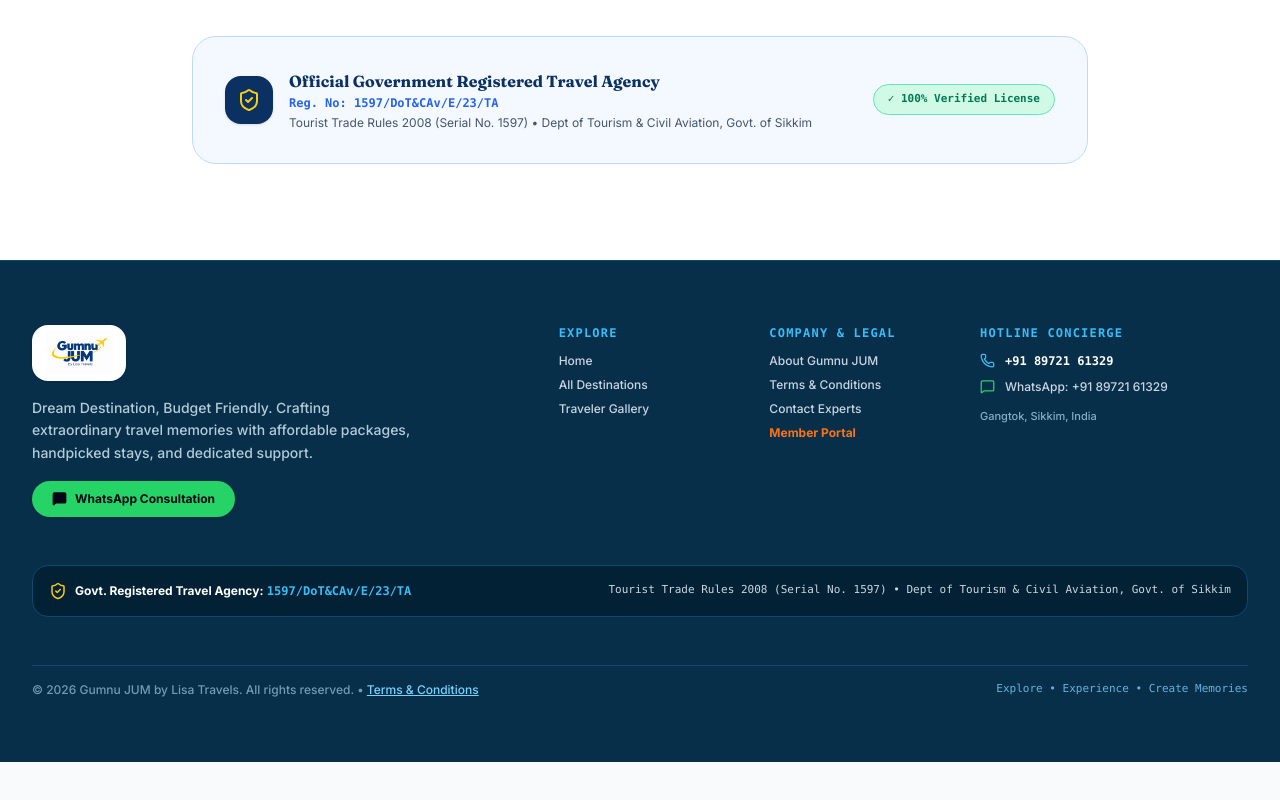
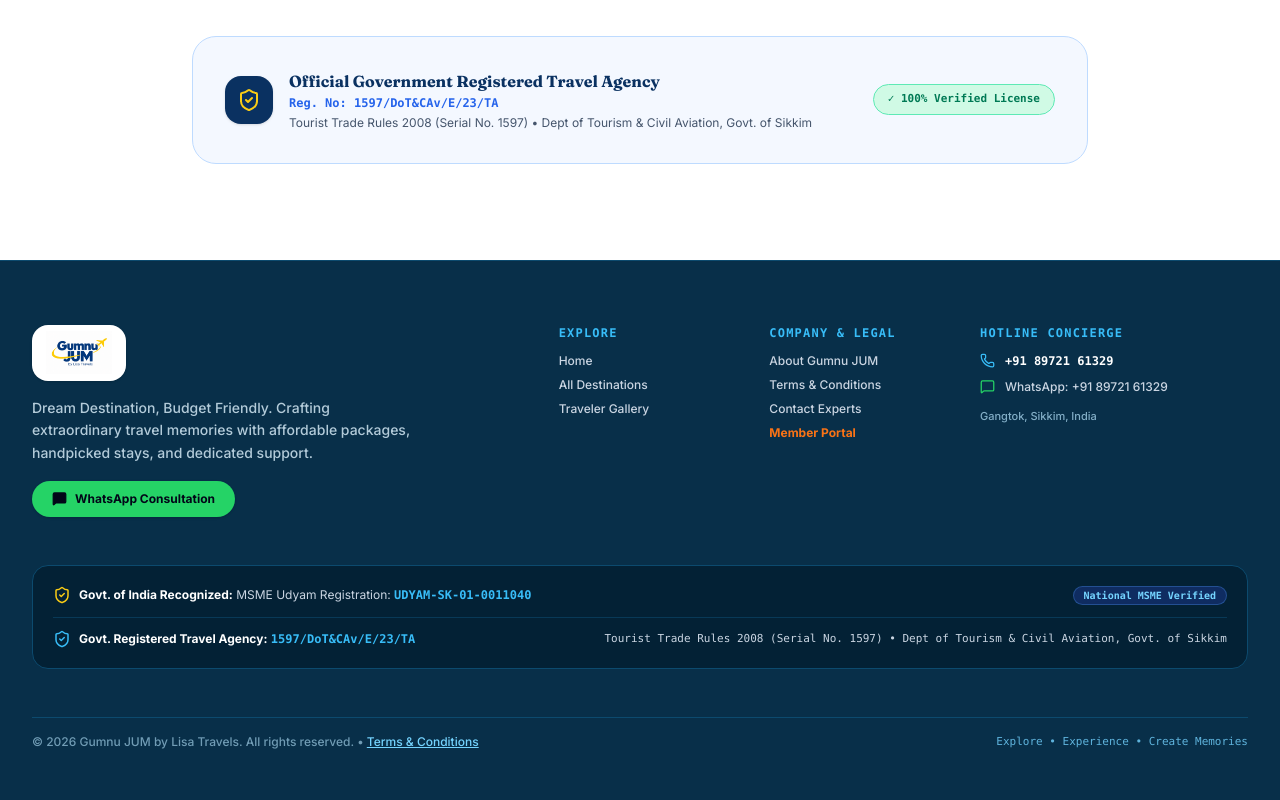
Before and after one commit to smilewithme-sodhu/TRAVEL-AGENCY, a React (Vite) app: page / in a window 1280 px wide. Shown: the part 6800-7600 px from the top of the page. Before the commit the page ends 7562 px from the top, so only its background shows below. Built offline with nearby package versions, Linux system fonts and the light colour scheme; no server answers; a web font is replaced by a local one.

Commit message:
Add Govt of India Recognized MSME Udyam Registration (UDYAM-SK-01-0011040) to footer and context

```diff
--- a/src/components/Footer.jsx
+++ b/src/components/Footer.jsx
@@ -1,6 +1,6 @@
 import React from 'react';
 import { useWanderlust } from '../context/WanderlustContext';
-import { Compass, MessageSquare, Phone, ShieldCheck } from 'lucide-react';
+import { MessageSquare, Phone, ShieldCheck } from 'lucide-react';
 import { useNavigate } from 'react-router-dom';
 
 export const Footer = () => {
@@ -93,10 +93,25 @@
 
         </div>
 
-        {/* Official Govt Registration Accreditation Strip */}
-        <div className="p-4 rounded-2xl bg-[#032135] border border-[#0C4A6E] flex flex-col sm:flex-row items-center justify-between gap-3 text-xs text-sky-200/90">
+        {/* Official Govt & MSME Accreditation Strip */}
+        <div className="p-4 sm:p-5 rounded-2xl bg-[#032135] border border-[#0C4A6E] space-y-3">
+          <div className="flex flex-col sm:flex-row items-center justify-between gap-3 text-xs text-sky-200/90 pb-3 border-b border-[#0C4A6E]/60">
             <div className="flex items-center gap-2 text-center sm:text-left">
               <ShieldCheck size={18} className="text-[#FACC15] shrink-0" />
+              <div>
+                <span className="font-bold text-white">Govt. of India Recognized:</span>{' '}
+                <span className="text-slate-300">MSME Udyam Registration:</span>{' '}
+                <span className="font-mono font-semibold text-[#38BDF8]">UDYAM-SK-01-0011040</span>
+              </div>
+            </div>
+            <div className="inline-flex items-center gap-1.5 px-2.5 py-0.5 rounded-full bg-blue-900/50 border border-blue-400/30 text-[10px] font-mono font-bold text-sky-300">
+              <span>National MSME Verified</span>
+            </div>
+          </div>
+
+          <div className="flex flex-col sm:flex-row items-center justify-between gap-3 text-xs text-sky-200/90">
+            <div className="flex items-center gap-2 text-center sm:text-left">
+              <ShieldCheck size={18} className="text-[#38BDF8] shrink-0" />
               <div>
                 <span className="font-bold text-white">Govt. Registered Travel Agency:</span>{' '}
                 <span className="font-mono font-semibold text-[#38BDF8]">1597/DoT&CAv/E/23/TA</span>
@@ -104,6 +119,7 @@
             </div>
             <div className="font-mono text-[11px] text-slate-300 text-center sm:text-right">
               Tourist Trade Rules 2008 (Serial No. 1597) • Dept of Tourism & Civil Aviation, Govt. of Sikkim
+            </div>
           </div>
         </div>
 
--- a/src/context/WanderlustContext.jsx
+++ b/src/context/WanderlustContext.jsx
@@ -11,14 +11,16 @@
 export const AGENCY_WHATSAPP = '918972161329';
 export const AGENCY_REGISTRATION = '1597/DoT&CAv/E/23/TA';
 export const AGENCY_TRADE_RULES = 'Tourist Trade Rules 2008 (Serial No. 1597)';
+export const AGENCY_UDYAM = 'UDYAM-SK-01-0011040';
 
 export const AGENCY_CONTACT = {
   phone: AGENCY_PHONE,
   whatsappNumber: AGENCY_WHATSAPP,
   registrationNumber: AGENCY_REGISTRATION,
   tradeRules: AGENCY_TRADE_RULES,
+  udyamRegistration: AGENCY_UDYAM,
   authority: 'Dept of Tourism & Civil Aviation (DoT & CAv), Govt. of Sikkim',
-  email: 'concierge@lisatravels.in',
+  email: 'lisasonam470@gmail.com',
   address: 'Gangtok, Sikkim, India',
   googleRating: '4.95',
   googleReviewCount: '500+'
```
Lines whose indentation alone changed are shown as unchanged.
